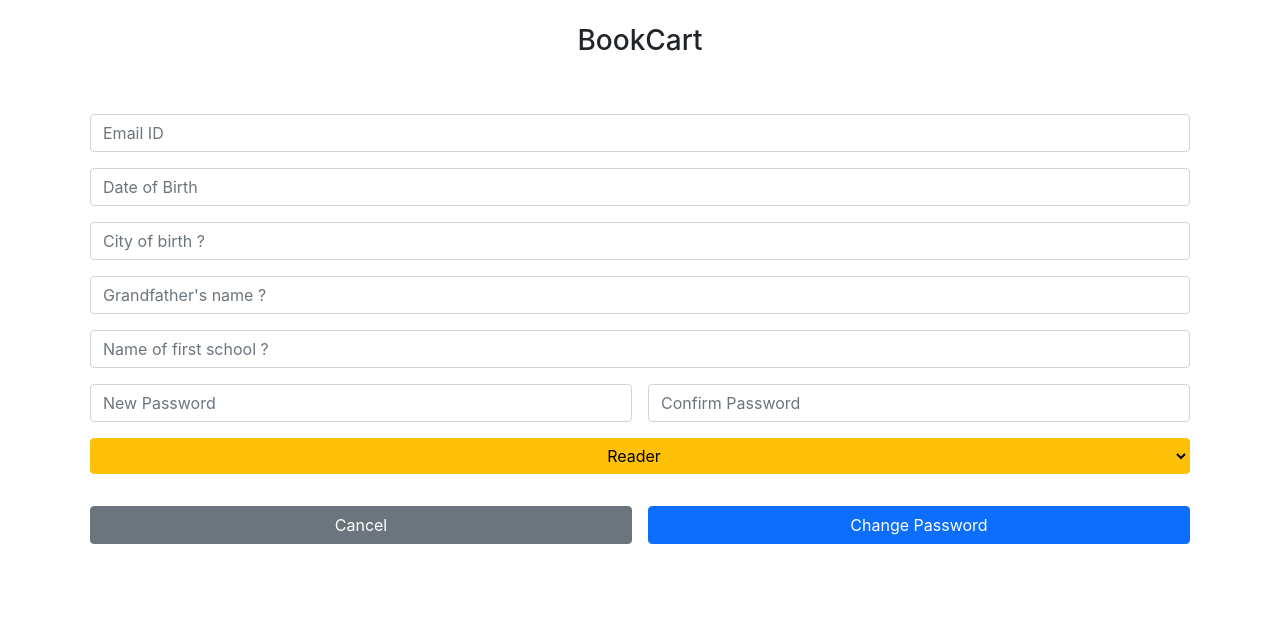
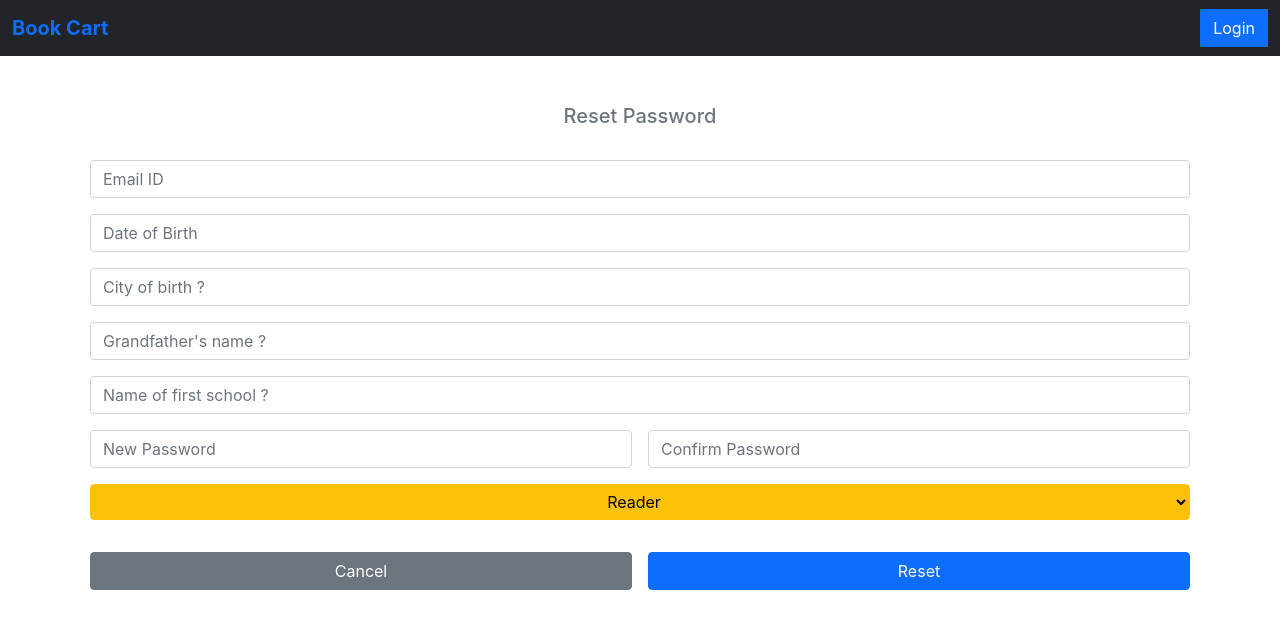
Before and after one commit to redliubydoc/BookCart-FrontEnd, a React (Create React App) app: page /reset-password in a window 1280 px wide. Shown: the top 628 px of the page. Built offline with nearby package versions, Linux system fonts and the light colour scheme.

Commit message:
added NavBarBeforeLogin.jsx

```diff
--- a/src/components/Admin/Login.jsx
+++ b/src/components/Admin/Login.jsx
@@ -6,6 +6,7 @@ import {
 import withNavigate from "../../hocs/withNavigate";
 import AuthService from "../../services/AuthService";
 import Alert from "../../components/Misc/Alert";
+import NavBarBeforeLogin from '../Misc/NavBarBeforeLogin';
 
 class AdminLogin extends Component {
 
@@ -30,18 +31,18 @@ class AdminLogin extends Component {
 
     render() {
         return(<>
-            <div className="container-fluid">
+            {/* header placeholder */}
+            <NavBarBeforeLogin/>
 
-                {/* heading placeholder */}
-                <div className='text-center my-5'>
-                    <h3> BookCart - Admin Login </h3>
-                </div>
+            {/* alert placeholder */}
+            {this.state.alert.show &&
+                <Alert level={this.state.alert.level} msg={this.state.alert.msg}/>
+            }
 
-                {/* alert placeholder */}
-                <div className="container">
-                    {this.state.alert.show &&
-                        <Alert level={this.state.alert.level} msg={this.state.alert.msg}/>
-                    }
+            <div className="container-fluid my-5">
+                {/* topic header placeholder */}
+                <div className="container mb-4">
+                    <h5 className="text-muted text-center"> Admin Login </h5>
                 </div>
 
                 {/* form placeholder */}
--- a/src/components/Login.jsx
+++ b/src/components/Login.jsx
@@ -7,6 +7,7 @@ import withLocation from "../hocs/withLocation";
 import LoginFrom from "./LoginForm";
 import RegisterFrom from "./RegisterFrom";
 import Alert from "./Misc/Alert"
+import NavBarBeforeLogin from "./Misc/NavBarBeforeLogin";
 
 class Login extends Component {
 
@@ -31,12 +32,16 @@ class Login extends Component {
     }
 
     render() {
-        return (
-            <>
-                <div className="container mt-4 mb-5 text-center">
-                    <h3> Welcome to BookCart </h3>
-                </div>
+        return (<>
+            {/* header placeholder */}
+            <NavBarBeforeLogin/>
 
+            {/* alert placeholder */}
+            {this.state.alert.show &&
+                <Alert level={this.state.alert.level} msg={this.state.alert.msg}/>
+            }
+
+            <div className="container-fluid my-5">
                 {/* login/register navigation */}
                 <div className="container">
                     <ul className="nav nav-pills nav-justified mb-3">
@@ -63,18 +68,11 @@ class Login extends Component {
                     </ul>
                 </div>
 
-                {/* alert placeholder */}
-                <div className="container">
-                    {this.state.alert.show &&
-                        <Alert level={this.state.alert.level} msg={this.state.alert.msg}/>
-                    }
-                </div>
-
                 {/* login/registration from placeholder */}
                 { this.state.showLogin && <LoginFrom/> }
                 { this.state.showRegister && <RegisterFrom/> }
-            </>
-        );
+            </div>
+        </>);
     }
 
     componentDidMount() {
--- a/src/components/LoginForm.jsx
+++ b/src/components/LoginForm.jsx
@@ -37,18 +37,15 @@ class Login extends Component {
 
     render() {
         return(<>
-
-            {/* alert placeholder */}
-            <div className="container">
-                {this.state.alert.show &&
-                    <Alert level={this.state.alert.level} msg={this.state.alert.msg}/>
-                }
-            </div>
-
             {/* form placeholder */}
             <div className="container">
                 <table className="table table-borderless">
                     <tbody>
+                        <tr> {/* alert placeholder */}
+                            <td>
+                                { this.state.alert.show && <Alert level={this.state.alert.level} msg={this.state.alert.msg}/> }
+                            </td>
+                        </tr>
                         <tr>
                             <td>
                                 <input name="username"
--- /dev/null
+++ b/src/components/Misc/NavBarBeforeLogin.jsx
@@ -0,0 +1,27 @@
+import {
+    React,
+    Component
+} from "react";
+
+import {
+    Link
+} from "react-router-dom";
+
+import withNavigate from "../../hocs/withNavigate";
+
+class BookCartHeader extends Component {
+    render() {
+        return (<>
+             <nav className="navbar sticky-top navbar-dark bg-dark">
+                <div className="container-fluid">
+                    <span className="navbar-brand text-primary" > <b> Book Cart </b> </span>
+                    <span class="bg-success">
+                        <Link class="btn btn-primary" to="/"> Login </Link>
+                    </span>
+                </div>
+            </nav>
+        </>)
+    }
+}
+
+export default  withNavigate(BookCartHeader);
--- a/src/components/ResetPassword.jsx
+++ b/src/components/ResetPassword.jsx
@@ -11,6 +11,7 @@ import withNavigate from "../hocs/withNavigate";
 import ValidationService from "../services/ValidationService";
 import AuthService from "../services/AuthService";
 import Alert from "./Misc/Alert";
+import NavBarBeforeLogin from "./Misc/NavBarBeforeLogin";
 
 class ResetPassword extends Component {
 
@@ -41,15 +42,18 @@ class ResetPassword extends Component {
 
     render() {
         return (<>
-            <div className="container mt-4 mb-5 text-center">
-                <h3> BookCart </h3>
-            </div>
+            {/* header placeholder */}
+            <NavBarBeforeLogin/>
 
             {/* alert placeholder */}
-            <div className="container">
             {this.state.alert.show &&
                 <Alert level={this.state.alert.level} msg={this.state.alert.msg}/>
             }
+
+            <div className="container-fluid my-5">
+                {/* topic header placeholder */}
+                <div className="container mb-4">
+                    <h5 className="text-muted text-center"> Reset Password </h5>
                 </div>
 
                 {/* form placeholder */}
@@ -143,11 +147,12 @@ class ResetPassword extends Component {
                                 </td>
                                 <td className="width-50">
                                     <button className="btn btn-primary width-100 my-3"
-                                    onClick={this.doChangePassword}> Change Password </button>
+                                        onClick={this.doChangePassword}> Reset </button>
                                 </td>
                             </tr>
                         </tbody>
                     </table>
+                </div>
             </div>
         </>);
     }
```
Lines whose indentation alone changed are shown as unchanged.
